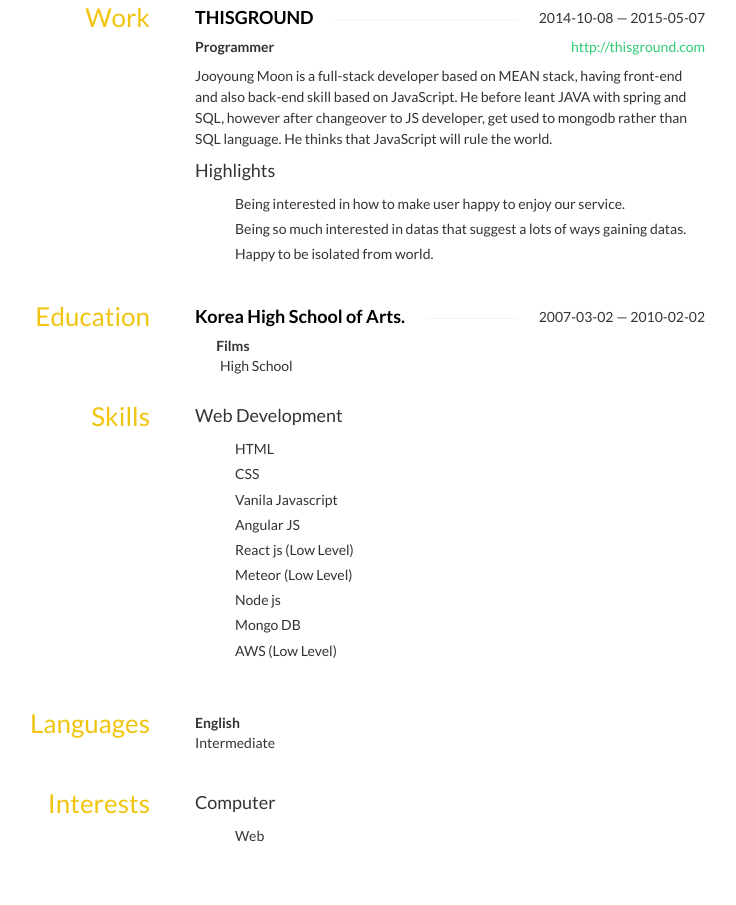
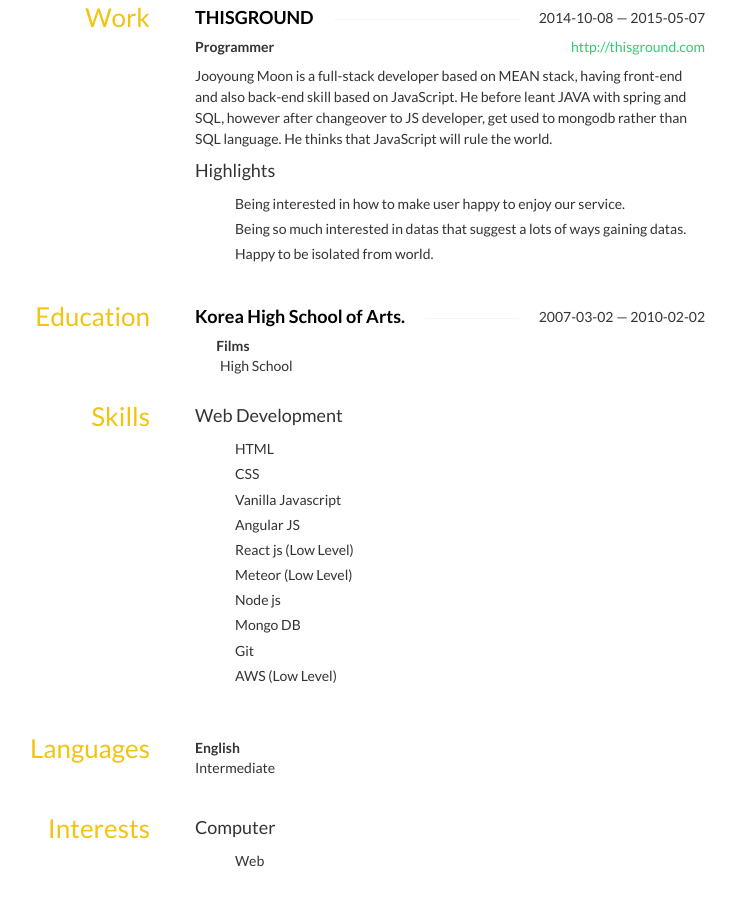
Before and after one commit to young-utf/devartist, a website: page resume.html in a window 1280 px wide. Shown: the part 647-1552 px from the top of the page, without its empty margins (280-1016 px from the left). Drawn offline with nearby package versions, Linux system fonts and the light colour scheme; some icons are missing.

Commit message:
resume added

```diff
--- a/resume.html
+++ b/resume.html
@@ -333,14 +333,14 @@ h4 span:first-child {
 				<ul class="keywords">
 					<li>HTML</li>
 					<li>CSS</li>
-					<li>Vanila Javascript</li>
+					<li>Vanilla Javascript</li>
 					<li>Angular JS</li>
 					<li>React js (Low Level)</li>
 					<li>Meteor (Low Level)</li>
 					<li>Node js </li>
 					<li>Mongo DB</li>
+					<li>Git</li>
 					<li>AWS  (Low Level)</li>
-					<li></li>
 				</ul>
 			</div>
 			</div>
```
